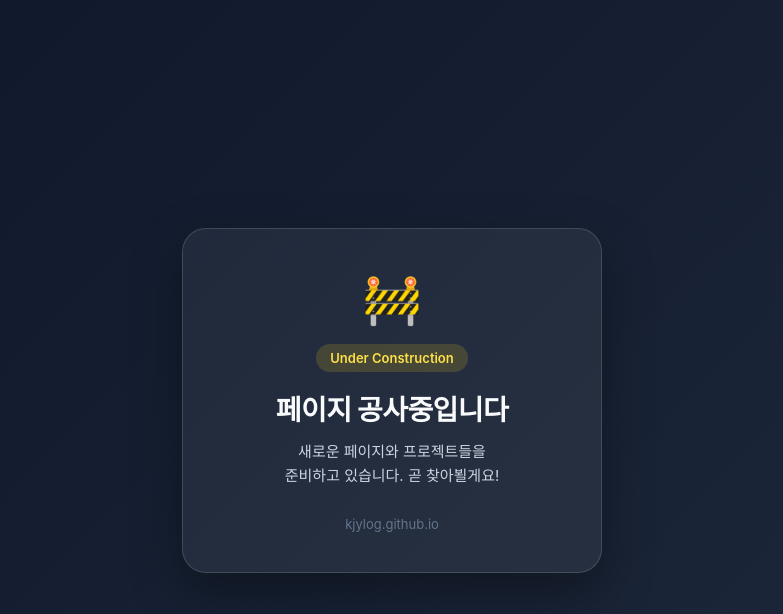
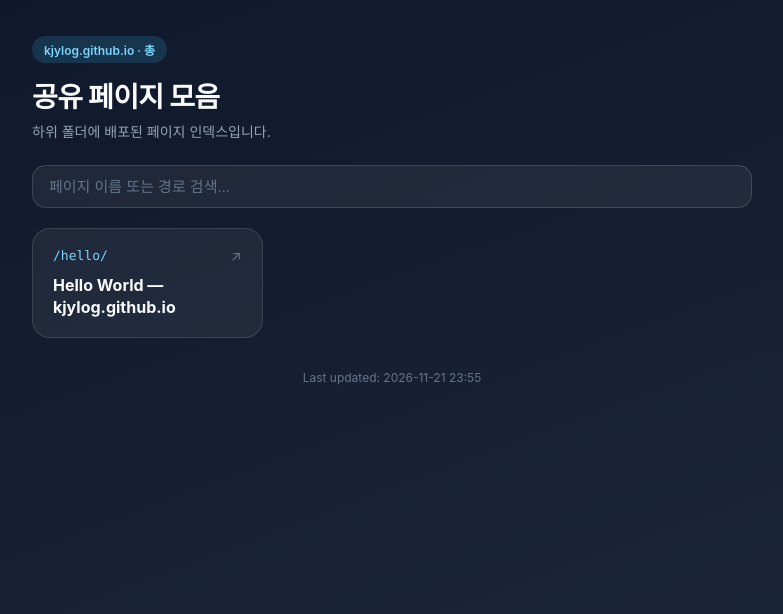
Before and after one commit to kjylog/kjylog.github.io, a plain HTML site: page index.html in a window 1280 px wide. Shown: the whole page, without its empty margins (248-1031 px from the left). Drawn offline with Linux system fonts and the light colour scheme.

Commit message:
Update root index (1 pages)

```diff
--- a/index.html
+++ b/index.html
@@ -3,71 +3,144 @@
 <head>
   <meta charset="UTF-8" />
   <meta name="viewport" content="width=device-width, initial-scale=1.0" />
-  <title>kjylog — 공사중</title>
+  <title>kjylog — Pages Index</title>
   <style>
     * { box-sizing: border-box; margin: 0; padding: 0; }
     body {
       min-height: 100vh;
-      display: flex;
-      align-items: center;
-      justify-content: center;
-      padding: 24px;
+      padding: 36px 20px 56px;
       font-family: -apple-system, BlinkMacSystemFont, "Segoe UI", Roboto, "Noto Sans KR", sans-serif;
-      background: linear-gradient(135deg, #0f172a 0%, #1e293b 100%);
+      background: linear-gradient(160deg, #0f172a 0%, #1e293b 100%);
       color: #f8fafc;
     }
-    .card {
+    .wrap {
       width: 100%;
-      max-width: 420px;
-      background: rgba(255, 255, 255, 0.06);
-      border: 1px solid rgba(255, 255, 255, 0.14);
-      border-radius: 24px;
-      padding: 40px 28px;
-      text-align: center;
-      box-shadow: 0 20px 50px rgba(0, 0, 0, 0.35);
+      max-width: 720px;
+      margin: 0 auto;
     }
-    .icon {
-      font-size: 48px;
-      margin-bottom: 16px;
+    header {
+      margin-bottom: 24px;
     }
     .badge {
       display: inline-block;
-      padding: 6px 14px;
+      padding: 5px 12px;
       border-radius: 999px;
-      background: rgba(250, 204, 21, 0.16);
-      color: #fde047;
-      font-size: 13px;
+      background: rgba(56, 189, 248, 0.16);
+      color: #7dd3fc;
+      font-size: 12px;
       font-weight: 600;
-      margin-bottom: 16px;
+      margin-bottom: 12px;
     }
     h1 {
       font-size: 28px;
       font-weight: 800;
       letter-spacing: -0.02em;
-      margin-bottom: 12px;
+      margin-bottom: 6px;
     }
-    p {
-      color: #cbd5e1;
-      line-height: 1.6;
+    .subtitle {
+      color: #94a3b8;
+      font-size: 14px;
+    }
+    .search {
+      width: 100%;
+      padding: 12px 16px;
+      margin-bottom: 20px;
+      border-radius: 14px;
+      border: 1px solid rgba(255, 255, 255, 0.14);
+      background: rgba(255, 255, 255, 0.06);
+      color: #f8fafc;
       font-size: 15px;
+      outline: none;
     }
-    .footer {
-      margin-top: 28px;
+    .search::placeholder { color: #64748b; }
+    .search:focus { border-color: #38bdf8; }
+    .grid {
+      display: grid;
+      grid-template-columns: repeat(auto-fill, minmax(220px, 1fr));
+      gap: 14px;
+    }
+    .card {
+      display: block;
+      text-decoration: none;
+      color: inherit;
+      padding: 18px 20px;
+      border-radius: 18px;
+      background: rgba(255, 255, 255, 0.06);
+      border: 1px solid rgba(255, 255, 255, 0.12);
+      transition: transform 0.14s ease, border-color 0.15s ease, background 0.15s ease;
+    }
+    .card:hover {
+      transform: translateY(-2px);
+      border-color: rgba(56, 189, 248, 0.6);
+      background: rgba(255, 255, 255, 0.1);
+    }
+    .card-top {
+      display: flex;
+      align-items: center;
+      justify-content: space-between;
+      margin-bottom: 10px;
+    }
+    .slug {
+      font-family: ui-monospace, SFMono-Regular, Menlo, Consolas, monospace;
       font-size: 13px;
+      color: #7dd3fc;
+    }
+    .arrow {
+      color: #64748b;
+      font-size: 14px;
+    }
+    .card-title {
+      font-size: 16px;
+      font-weight: 700;
+      line-height: 1.4;
+      word-break: keep-all;
+    }
+    .empty {
+      grid-column: 1 / -1;
+      text-align: center;
+      padding: 40px 20px;
+      color: #94a3b8;
+      border-radius: 18px;
+      background: rgba(255, 255, 255, 0.04);
+      border: 1px dashed rgba(255, 255, 255, 0.14);
+    }
+    footer {
+      margin-top: 32px;
+      text-align: center;
+      font-size: 12px;
       color: #64748b;
     }
   </style>
 </head>
 <body>
-  <main class="card">
-    <div class="icon">🚧</div>
-    <span class="badge">Under Construction</span>
-    <h1>페이지 공사중입니다</h1>
-    <p>
-      새로운 페이지와 프로젝트들을<br />
-      준비하고 있습니다. 곧 찾아뵐게요!
-    </p>
-    <div class="footer">kjylog.github.io</div>
-  </main>
+  <div class="wrap">
+    <header>
+      <span class="badge">kjylog.github.io · 총 </span>
+      <h1>공유 페이지 모음</h1>
+      <p class="subtitle">하위 폴더에 배포된 페이지 인덱스입니다.</p>
+    </header>
+    <input class="search" id="search" type="search" placeholder="페이지 이름 또는 경로 검색..." autocomplete="off" />
+    <main class="grid" id="grid">
+      <a class="card" href="./hello/" data-search="hello world — kjylog.github.io hello">
+        <div class="card-top">
+          <span class="slug">/hello/</span>
+          <span class="arrow">↗</span>
+        </div>
+        <div class="card-title">Hello World — kjylog.github.io</div>
+      </a>
+    </main>
+    <footer>Last updated: 2026-11-21 23:55</footer>
+  </div>
+  <script>
+    const input = document.getElementById('search');
+    const cards = Array.from(document.querySelectorAll('.card'));
+    input.addEventListener('input', () => {
+      const q = input.value.trim().toLowerCase();
+      cards.forEach((c) => {
+        const text = c.dataset.search || '';
+        c.style.display = text.includes(q) ? '' : 'none';
+      });
+    });
+  </script>
 </body>
 </html>
```
